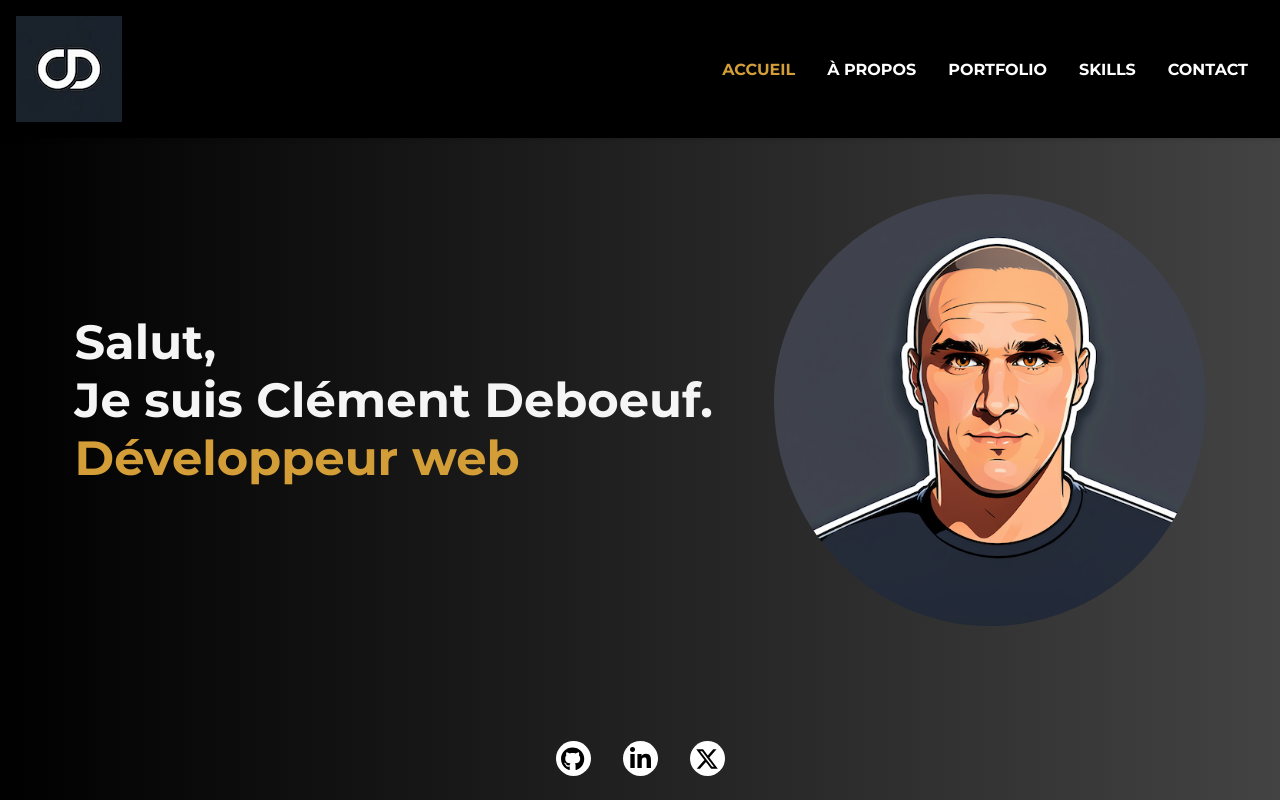
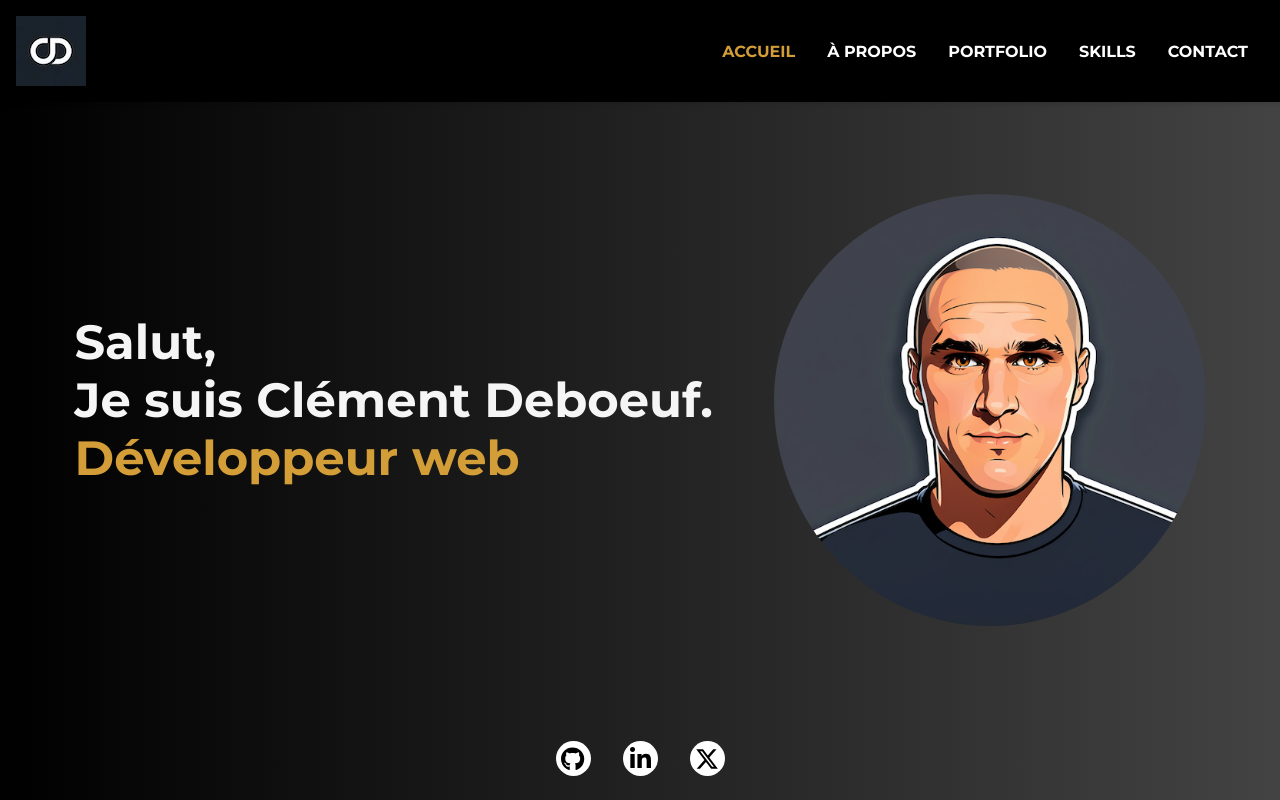
Before and after one commit to Clmt2707/Projet-8-Portfolio, a React (Create React App) app: page / in a window 1280 px wide. Shown: the top 800 px of the page. Built offline with nearby package versions, Linux system fonts and the light colour scheme.

Commit message:
modfi taille Logo header

```diff
--- a/src/Layout/Header.jsx
+++ b/src/Layout/Header.jsx
@@ -1,5 +1,5 @@
 import React from "react";
-import Logo from "../assets/logo.webp";
+/*import Logo from "../assets/logo.webp";*/
 import SmallLogo from "../assets/logo_small.webp";
 import "../Layout/Header.scss";
 import { Link } from "react-scroll";
@@ -18,13 +18,13 @@ function Header() {
     //Réglages d'offset pour les liens en fonciton de la taille d'écran
     const offset = window.innerWidth < 768 ? -90 : -100;
 
-    //Taille de logo en fonction de l'écran
-    const image = window.innerWidth <768 ? SmallLogo : Logo;
+   /* //Taille de logo en fonction de l'écran
+    const image = window.innerWidth <768 ? SmallLogo : Logo;*/
 
     return (
       <header className="header">
         <div className="header__logo">
-          <img src={ image} alt="logo de clement deboeuf" />
+          <img src={ SmallLogo} alt="logo de clement deboeuf" />
         </div>
         <nav className={`header__nav ${isOpen ? 'active' : 'closed'}`}>
           <ul>
```
Also changed, not shown: 30 other files (tests, documents, lock files or other folders).
